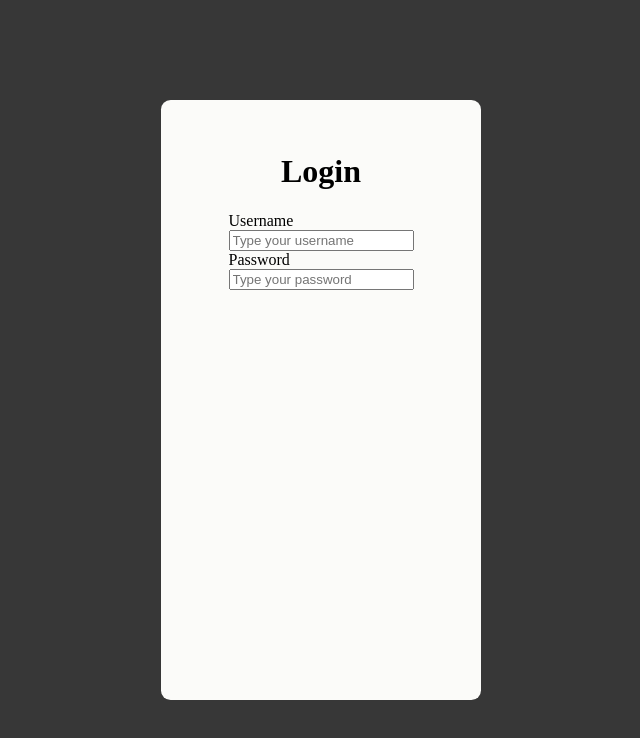
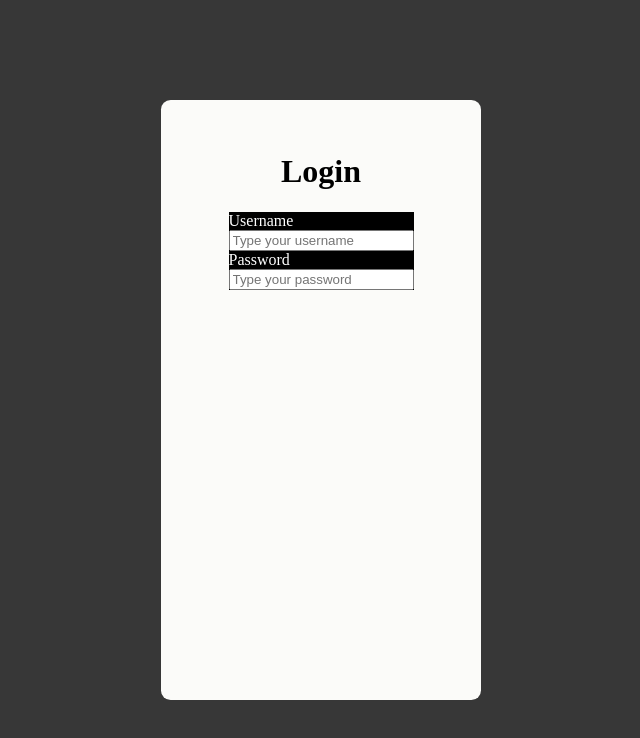
Before and after one commit to carltonLND/login-page-practice, a React (Vite) app: page / in a window 1280 px wide. Shown: the top 738 px of the page, without its empty margins (319-959 px from the left). Built offline with nearby package versions, Linux system fonts and the light colour scheme.

Commit message:
Add style sheet for input component

```diff
--- /dev/null
+++ b/src/components/input/input.css
@@ -0,0 +1,4 @@
+.input {
+  background-color: black;
+  color: white;
+}
--- a/src/components/input/input.tsx
+++ b/src/components/input/input.tsx
@@ -1,4 +1,5 @@
 import React from "react";
+import "./input.css";
 
 type Props = {
   label: string;
```
